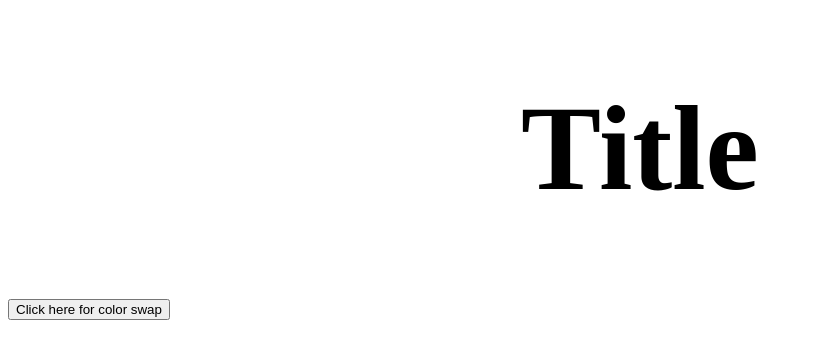
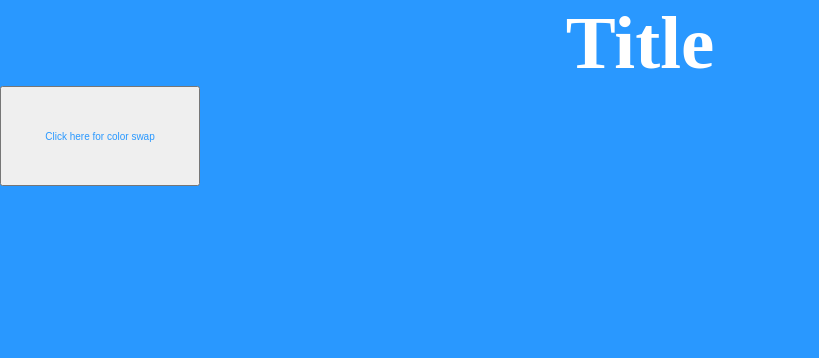
Before and after one commit to staten-island-tech/vite-project-MatthewF710, a website built with Vite: page viteProject/index.html in a window 1280 px wide. Both pictures are taken after a click on the button "Click here for color swap". Shown: the whole page, without its empty margins (0-819 px from the left). Built offline with nearby package versions, Linux system fonts and the light colour scheme.

Commit message:
sigmastench

```diff
--- a/viteProject/CSS/style.css
+++ b/viteProject/CSS/style.css
@@ -1,50 +1,63 @@
-html, body *{
-    margin, padding: 0;
+html, body, * {
+    margin: 0;
+    padding: 0;
     box-sizing: border-box;
-    font-size; 10px;
-    font-size; 10px;
+    font-size: 10px;
+    transition: all 0.5s;
+}
 
-}
-:root{
+:root {
     --blue: #2998FF;
     --yellow: #FDEF79;
     --black: #000000;
     --white: #FFFFFF;
-    --primary: var(var(--blue));
-    --secondary: var(var(--yellow));
+    --primary: var(--blue);
+    --secondary: var(--yellow);
     --font-color: #FFFFFF;
     --h1: 7.5rem;
     --h2: 6rem;
     --h3: 4.5rem;
     --p: 1rem;
 }
-h1{
+
+h1 {
     font-size: var(--h1);
 }
-h2{
+
+h2 {
     font-size: var(--h2);
 }
-p{
+
+p {
     font-size: var(--p);
 }
-h1,
-h2,
-p {
-  text-align: center;
+
+h1, h2, p {
+    text-align: center;
 }
-body{
-    font-style: var(var(--font-color));
+
+body {
+    color: var(--font-color);
     background-color: var(--primary);
 }
-.day{
-    --primary: var(var(--blue));
-    --secondary: var(var(--yellow));
+
+.day {
+    --primary: var(--blue);
+    --secondary: var(--yellow);
 }
-.night{
-    --primary: var(var(--black));
-    --secondary: var(var(--white));
+
+.night {
+    --primary: var(--black);
+    --secondary: var(--white);
 }
-.btn:hover {
-    transform: translateY(-.2rem), translateX(.5rem);
-    box-shadow: 0 .5rem 0.5rem rgba(0, 0, 0, 0.3);
+
+.color-swap {
+    color: var(--primary);
+    height: 10rem;
+    width: 20rem;
 }
+
+.color-swap:hover {
+    transform: translate(0.5rem, 0.5rem);
+    box-shadow: 0 5px 5px rgba(0, 0, 0, 0.3);
+}
--- a/viteProject/JS/main.js
+++ b/viteProject/JS/main.js
@@ -1,6 +1,11 @@
 //USE NODE VERSION 18!!!
 import "../CSS/style.css";
-document.querySelector(".color-swa[").addEventListener("click", function () {
+const DOMSelectors = {
+  button: document.querySelector(".btn"),
+  form: document.querySelector(".form"),
+  container: document.querySelector(".container"),
+};
+document.querySelector(".color-swap").addEventListener("click", function () {
   if (document.body.classList.contains("day")) {
     document.body.classList.add("night");
     document.body.classList.remove("day");
--- a/viteProject/index.html
+++ b/viteProject/index.html
@@ -4,12 +4,13 @@
     <meta charset="UTF-8" />
     <link rel="icon" type="image/svg+xml" href="/vite.svg" />
     <meta name="viewport" content="width=device-width, initial-scale=1.0" />
-    <title>Vite App</title>
+    <link rel="stylesheet" href="../CSS/style.css">
+    <title>Document</title>
   </head>
   <body class="fillerclass">
     <h1>Title</h1>
+    <button type="button" class="color-swap">Click here for color swap</button>
     <div class="container"></div>
-    <button class="color-swap">Click here for color swap</button>
-    <script type="module" src="JS/main.js"></script>
+    <script type="module" src="./JS/main.js"></script>
   </body>
 </html>
```
